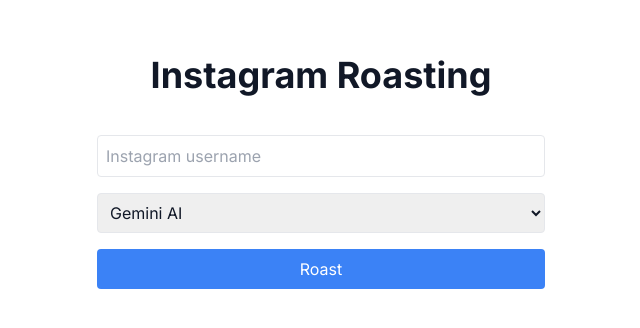
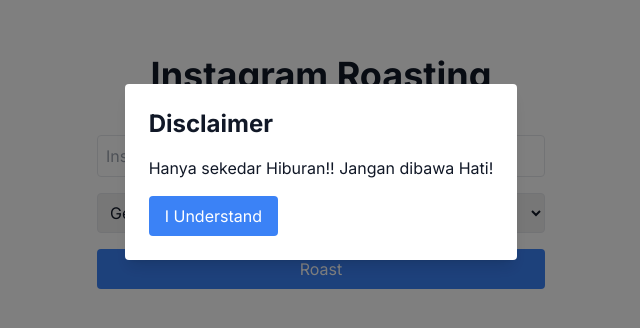
Before and after one commit to xnabil354/instagram-roasting, a Next.js app: page / in a window 1280 px wide. Shown: the part 228-556 px from the top of the page, without its empty margins (319-959 px from the left). Built offline with nearby package versions, Linux system fonts and the light colour scheme.

Commit message:
feat: add backend instagram api

```diff
--- a/components/RoastIgForm.tsx
+++ b/components/RoastIgForm.tsx
@@ -7,6 +7,7 @@
   const [model, setModel] = useState('geminiai');
   const [roasting, setRoasting] = useState('');
   const [loading, setLoading] = useState(false);
+  const [showModal, setShowModal] = useState(true);
 
   const handleSubmit = async (e: React.FormEvent) => {
     e.preventDefault();
@@ -27,6 +28,20 @@
 
   return (
     <div className="max-w-md mx-auto mt-10">
+        {showModal && (
+                <div className="fixed inset-0 flex items-center justify-center z-50 bg-black bg-opacity-50">
+                    <div className="bg-white p-6 rounded shadow-lg">
+                        <h2 className="text-2xl font-bold mb-4">Disclaimer</h2>
+                        <p className="mb-4">Hanya sekedar Hiburan!! Jangan dibawa Hati!</p>
+                        <button
+                            className="bg-blue-500 text-white px-4 py-2 rounded"
+                            onClick={() => setShowModal(false)}
+                        >
+                            I Understand
+                        </button>
+                    </div>
+                </div>
+            )}
       <form onSubmit={handleSubmit} className="space-y-4">
         <input
           type="text"
```
